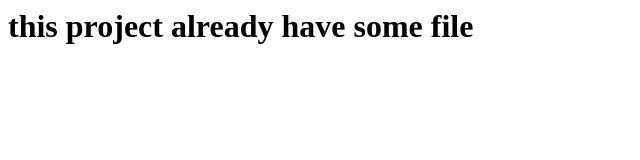
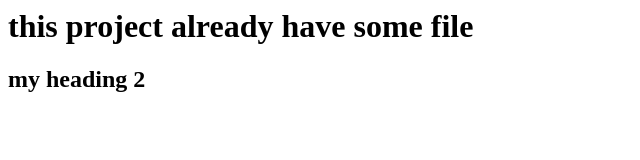
Before and after one commit to ajay955730/git-one, a plain HTML site: page index.html in a window 1280 px wide. Shown: the whole page, without its empty margins (0-640 px from the left). Drawn offline with Linux system fonts and the light colour scheme.

Commit message:
second commit...add heading

```diff
--- a/index.html
+++ b/index.html
@@ -5,5 +5,6 @@
   </head>
   <body>
     <h1>this project already have some file</h1>
+    <h2>my heading 2</h2>
     </body>
     </html>
```
